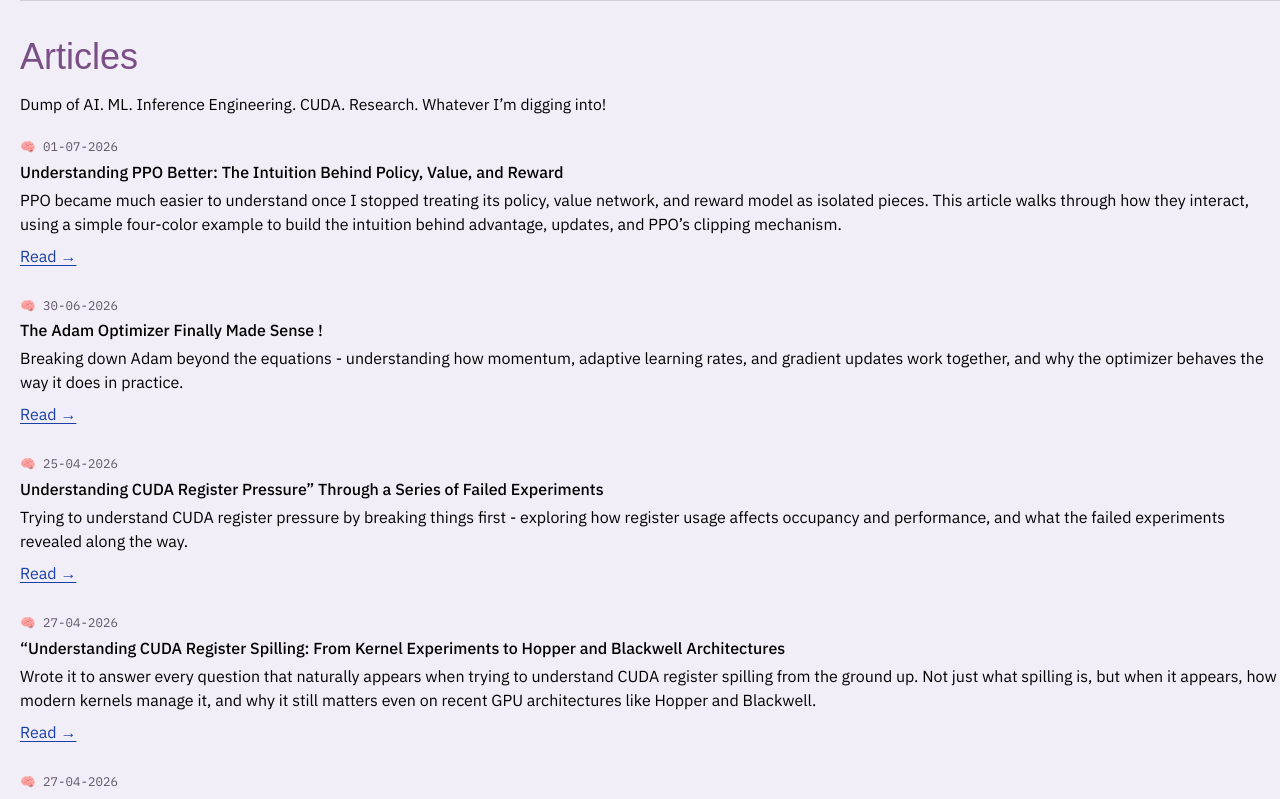
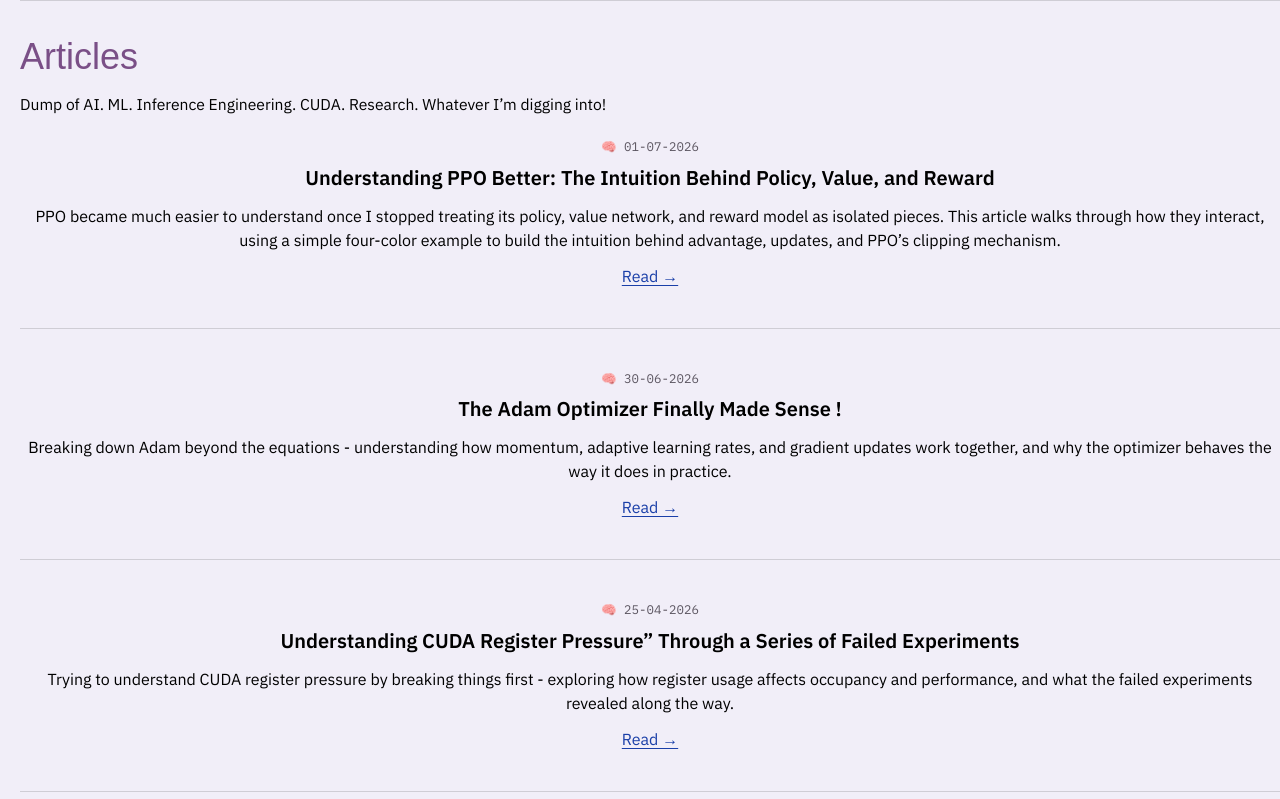
Before and after one commit to pranathi000/portfolio, a Next.js app: page / in a window 1280 px wide. Shown: the part 380-1179 px from the top of the page. Built offline with nearby package versions, Linux system fonts and the light colour scheme; a web font is replaced by a local one.

Commit message:
Update Articles.tsx

```diff
--- a/components/Articles.tsx
+++ b/components/Articles.tsx
@@ -5,12 +5,12 @@ import { links } from "@/lib/site";
 export default function Articles() {
   return (
     <Section id="articles" title="Articles" sub="Dump of AI. ML. Inference Engineering. CUDA. Research. Whatever I’m digging into!">
-      <div>
+      <div className="text-center">
         {articles.map((a) => (
-          <div key={a.title} className="mb-7 last:mb-0">
-            <div className="font-mono text-[0.78rem] text-faint mb-1">{a.emoji} {a.date}</div>
-            <div className="font-medium">{a.title}</div>
-            <p className="max-w-prose mt-1 mb-2">{a.preview}</p>
+          <div key={a.title} className="mb-10 pb-10 border-b border-rule last:border-0 last:mb-0 last:pb-0">
+            <div className="font-mono text-[0.78rem] text-faint mb-2">{a.emoji} {a.date}</div>
+            <div className="text-xl font-semibold mb-3">{a.title}</div>
+            <p className="max-w-prose mb-3">{a.preview}</p>
             {a.pdf ? (
               <a href={a.pdf} target="_blank" rel="noopener">Read →</a>
             ) : (
```
